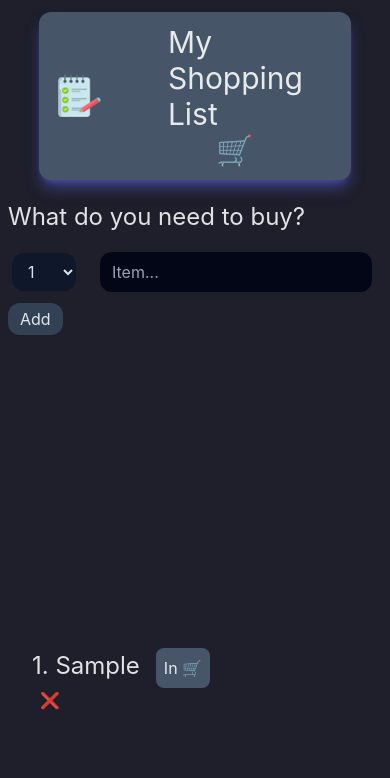
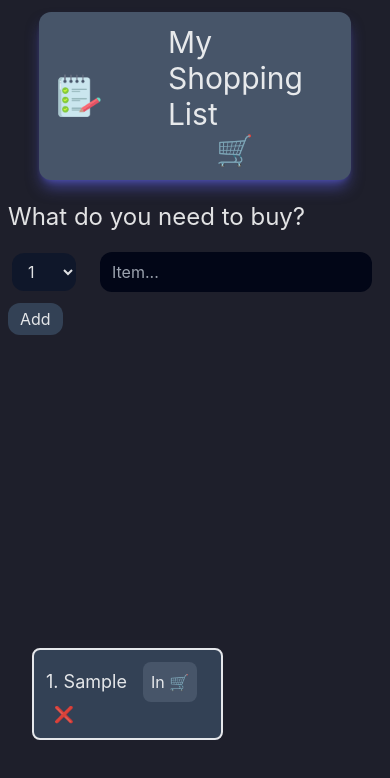
Before and after one commit to PerikK/shopping_list, a React (Vite) app: page / in a window 390 px wide. Both pictures are taken after typing "Sample" into the empty fields and a click on the button "Add". Shown: the top 778 px of the page. Built offline with nearby package versions, Linux system fonts and the light colour scheme.

Commit message:
better responsiveness -some more styling

```diff
--- a/src/components/Item.jsx
+++ b/src/components/Item.jsx
@@ -2,14 +2,20 @@ export default function Item({ item, onDeleteItem, onToggleInCart }) {
 
 	return (
 		<>
-			<li className=''>
+			<li className={`size-fit bg-slate-700 border-2 p-3 rounded-lg justify-middle ${item.inCart ? 'bg-gray-800' : ''}`}>
 				<span
-					className={`text-2xl mr-4 ${item.inCart ? 'line-through decoration-red-500 text-slate-500' : ''}`}
+					className={`text-lg md:text-2xl mr-4 ${
+						item.inCart
+							? 'line-through decoration-red-500 text-slate-500'
+							: ''
+					}`}
 				>
 					{item.qty}. {item.itemName}
 				</span>
-				<button className='bg-slate-600 hover:text-xl p-2 rounded-lg'
-					onClick={() => onToggleInCart(item.id)}>
+				<button
+					className='bg-slate-600 hover:text-xl p-2 rounded-lg'
+					onClick={() => onToggleInCart(item.id)}
+				>
 					In 🛒
 				</button>
 				<button
```
